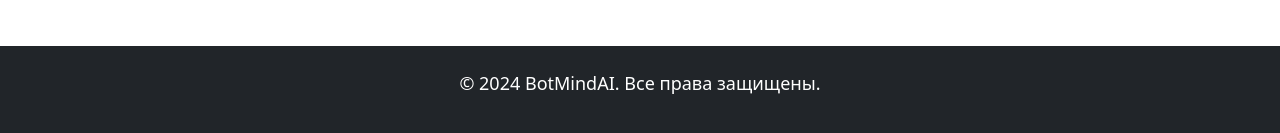
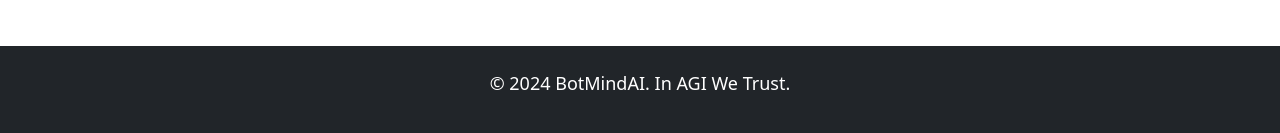
Before and after one commit to k1ng/botmind.ru, a plain HTML site: page index.html in a window 1280 px wide. Shown: the part 3766-3899 px from the top of the page. Drawn offline with nearby package versions, Linux system fonts and the light colour scheme.

Commit message:
Update footer copyright text

```diff
--- a/index.html
+++ b/index.html
@@ -218,7 +218,7 @@
         </div>
     </div>
     <footer class="text-white bg-dark p-4 mt-2 text-center">
-        <p>© 2024 BotMindAI. Все права защищены.</p>
+        <p>© 2024 BotMindAI. In AGI We Trust.</p>
     </footer>
 
     <script src="https://cdn.jsdelivr.net/npm/bootstrap@5.3.2/dist/js/bootstrap.bundle.min.js"
```
